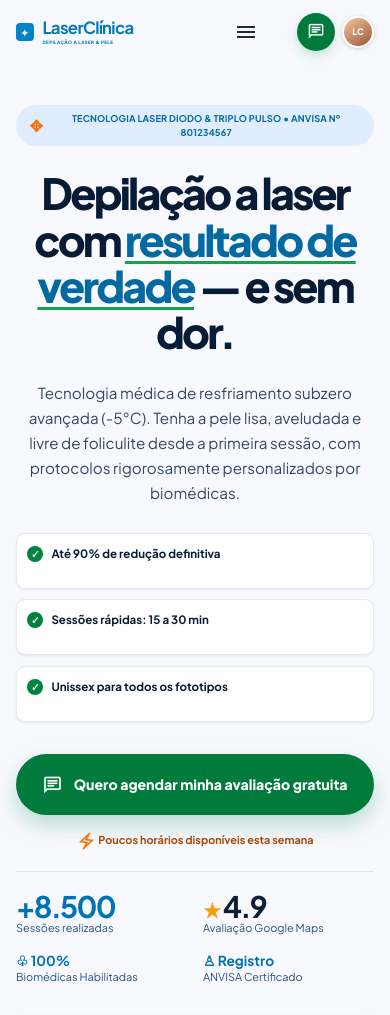
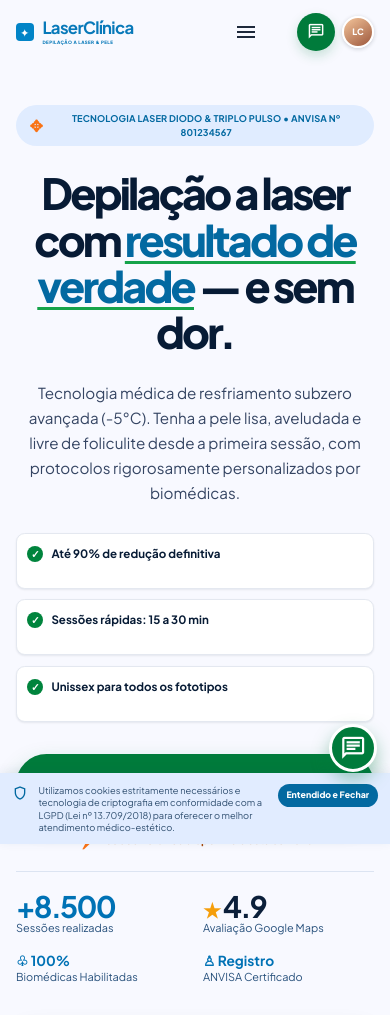
Before and after one commit to LevyAlves1532/laser_clinica, a PHP site: page / in a window 390 px wide. Shown: the top 1015 px of the page. Run offline with PHP 8.4, Linux system fonts and the light colour scheme.

Commit message:
add floating tools for cookie notice and WhatsApp support

```diff
--- a/assets/css/app.css
+++ b/assets/css/app.css
@@ -727,6 +727,155 @@ p {
 	}
 }
 
+/* Aviso de cookies e WhatsApp flutuante */
+.floating-tools {
+	position: relative;
+	z-index: 50;
+}
+
+.cookie-notice {
+	position: fixed;
+	right: 0;
+	bottom: 0;
+	left: 0;
+	display: flex;
+	align-items: center;
+	gap: 0.65rem;
+	min-height: 2.7rem;
+	padding: 0.45rem max(1rem, calc((100vw - 1200px) / 2));
+	background: #e1ecff;
+	box-shadow: 0 -2px 10px rgb(40 65 100 / 0.08);
+	color: #315071;
+	font-size: 0.62rem;
+	line-height: 1.35;
+	transition: opacity 180ms ease, transform 180ms ease;
+}
+
+.cookie-notice.is-hidden {
+	opacity: 0;
+	transform: translateY(100%);
+	pointer-events: none;
+}
+
+.cookie-notice__icon {
+	flex: 0 0 auto;
+	color: var(--color-primary-dark);
+	font-size: 1rem;
+}
+
+.cookie-notice p {
+	flex: 1;
+	margin: 0;
+}
+
+.cookie-notice__close {
+	flex: 0 0 auto;
+	padding: 0.35rem 0.8rem;
+	border-radius: 999px;
+	background: var(--color-primary-dark);
+	color: white;
+	font-size: 0.62rem;
+	font-weight: 800;
+	white-space: nowrap;
+	transition: background-color 160ms ease;
+}
+
+.cookie-notice__close:hover,
+.cookie-notice__close:focus-visible {
+	background: #075985;
+}
+
+.whatsapp-float {
+	position: fixed;
+	right: 1.25rem;
+	bottom: 3.75rem;
+	display: flex;
+	align-items: flex-end;
+	flex-direction: column;
+	gap: 0.4rem;
+}
+
+.whatsapp-float__message {
+	display: flex;
+	align-items: center;
+	gap: 0.35rem;
+	padding: 0.35rem 0.65rem;
+	border-radius: 999px 999px 0 999px;
+	background: white;
+	box-shadow: 0 4px 12px rgb(15 23 42 / 0.14);
+	color: #315071;
+	font-size: 0.62rem;
+	font-weight: 700;
+	white-space: nowrap;
+	opacity: 1;
+	transform: translateY(0);
+	transition: opacity 250ms ease, transform 250ms ease;
+}
+
+.whatsapp-float__message.is-hidden {
+	opacity: 0;
+	transform: translateY(0.5rem);
+	pointer-events: none;
+}
+
+.whatsapp-float__message > span {
+	width: 0.4rem;
+	height: 0.4rem;
+	border-radius: 50%;
+	background: #00843d;
+}
+
+.whatsapp-float__button {
+	display: grid;
+	place-items: center;
+	width: 3.25rem;
+	height: 3.25rem;
+	border: 3px solid white;
+	border-radius: 50%;
+	background: #007b3b;
+	box-shadow: 0 8px 18px rgb(0 123 59 / 0.35);
+	color: white;
+	transition: background-color 160ms ease, transform 160ms ease;
+}
+
+.whatsapp-float__button:hover,
+.whatsapp-float__button:focus-visible {
+	background: #00672f;
+	color: white;
+	transform: scale(1.06);
+}
+
+.whatsapp-float__button .material-symbols-outlined {
+	font-size: 1.65rem;
+}
+
+@media (max-width: 600px) {
+	.cookie-notice {
+		align-items: flex-start;
+		padding: 0.65rem 0.75rem;
+		font-size: 0.58rem;
+	}
+
+	.cookie-notice__icon {
+		margin-top: 0.1rem;
+	}
+
+	.cookie-notice__close {
+		padding-inline: 0.55rem;
+		font-size: 0.55rem;
+	}
+
+	.whatsapp-float {
+		right: 0.8rem;
+		bottom: 4.5rem;
+	}
+
+	.whatsapp-float__button {
+		width: 3rem;
+		height: 3rem;
+	}
+}
+
 /* Rodapé */
 .site-footer {
 	background: white;
--- a/assets/js/app.js
+++ b/assets/js/app.js
@@ -5,6 +5,26 @@
 	const menu = document.querySelector('[data-menu]');
 	const menuToggle = document.querySelector('[data-menu-toggle]');
 	const faqItems = document.querySelectorAll('[data-faq-item]');
+	const cookieNotice = document.querySelector('[data-cookie-notice]');
+	const cookieClose = document.querySelector('[data-cookie-close]');
+	const whatsappMessage = document.querySelector('[data-whatsapp-message]');
+
+	if (cookieNotice && cookieClose) {
+		cookieClose.addEventListener('click', () => {
+			cookieNotice.classList.add('is-hidden');
+			window.localStorage.setItem('laserclinica-cookie-notice', 'closed');
+		});
+
+		if (window.localStorage.getItem('laserclinica-cookie-notice') === 'closed') {
+			cookieNotice.classList.add('is-hidden');
+		}
+	}
+
+	if (whatsappMessage) {
+		window.setTimeout(() => {
+			whatsappMessage.classList.add('is-hidden');
+		}, 5000);
+	}
 
 	if (!header || !menu || !menuToggle) {
 		return;
--- /dev/null
+++ b/containers/floating-tools.php
@@ -0,0 +1,19 @@
+<aside class="floating-tools" aria-label="Atalhos de atendimento">
+    <div class="cookie-notice" data-cookie-notice role="status">
+        <span class="material-symbols-outlined cookie-notice__icon">
+            shield
+        </span>
+        <p>Utilizamos cookies estritamente necessários e tecnologia de criptografia em conformidade com a LGPD (Lei nº 13.709/2018) para oferecer o melhor atendimento médico-estético.</p>
+        <button class="cookie-notice__close" type="button" data-cookie-close>Entendido e Fechar</button>
+    </div>
+
+    <div class="whatsapp-float" data-whatsapp-float>
+        <div class="whatsapp-float__message" data-whatsapp-message role="status">
+            <span aria-hidden="true"></span>
+            Tempo de resposta: ~2 min
+        </div>
+        <a class="whatsapp-float__button" href="#whatsapp" aria-label="Falar com a clínica pelo WhatsApp">
+            <span class="material-symbols-outlined" aria-hidden="true">chat</span>
+        </a>
+    </div>
+</aside>
--- a/index.php
+++ b/index.php
@@ -13,7 +13,7 @@
         <link rel="preconnect" href="https://fonts.gstatic.com" crossorigin>
         <link href="https://fonts.googleapis.com/css2?family=Plus+Jakarta+Sans:ital,wght@0,200..800;1,200..800&display=swap" rel="stylesheet">
 
-        <link rel="stylesheet" href="https://fonts.googleapis.com/css2?family=Material+Symbols+Outlined:opsz,wght,FILL,GRAD@20..48,100..700,0..1,-50..200&icon_names=ac_unit,alarm,cancel,chat,check,clinical_notes,electric_bolt,expand_more,health_and_safety,hourglass_top,info,light_mode,map,menu,phone,photo_camera,public,sanitizer,schedule,savings,smart_display,spa,task_alt,trending_down,tungsten,tune,verified,location_on" />
+        <link rel="stylesheet" href="https://fonts.googleapis.com/css2?family=Material+Symbols+Outlined:opsz,wght,FILL,GRAD@20..48,100..700,0..1,-50..200" />
 
         <link rel="stylesheet" href="./assets/css/app.css">
     </head>
@@ -29,6 +29,7 @@
         <?php require('./containers/faq.php'); ?>
         <?php require('./containers/cta.php'); ?>
         <?php require('./containers/footer.php'); ?>
+        <?php require('./containers/floating-tools.php'); ?>
 
         <script src="./assets/js/app.js"></script>
     </body>
```
